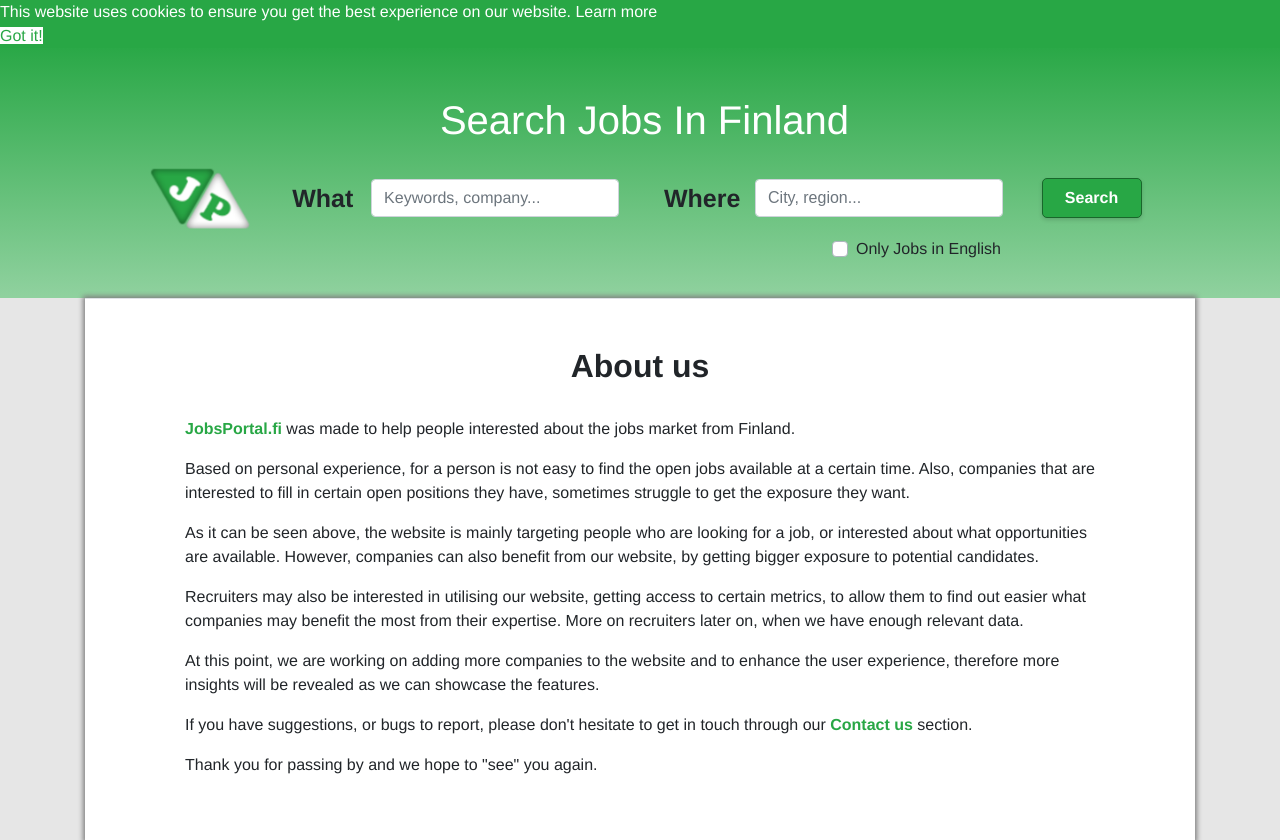
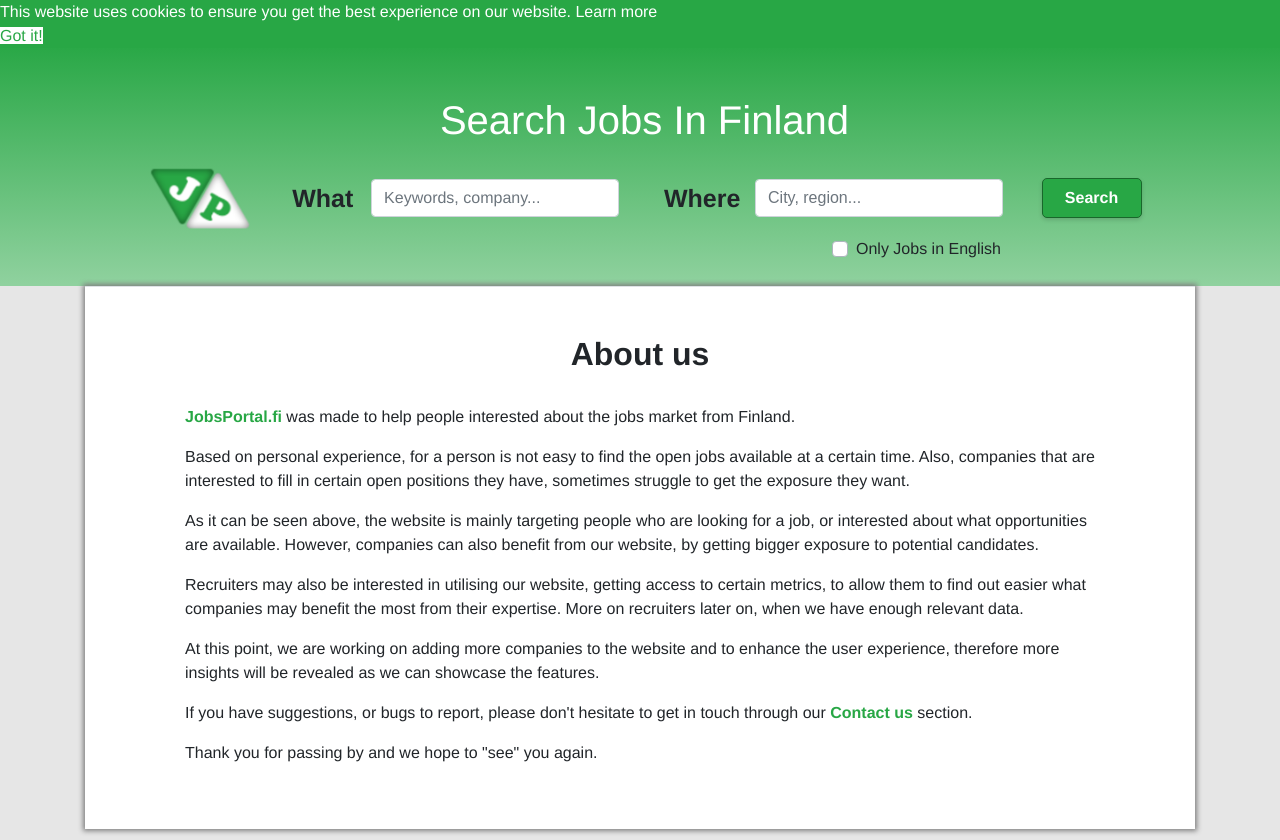
Before and after one commit to benito-gonzalez/jobscraper, a Django app: page /about/about-us in a window 1280 px wide. Shown: the top 840 px of the page. Run offline with Django 3.2, Linux system fonts and the light colour scheme; some libraries are stand-ins or nearby versions.

Commit message:
Removed fixed height of header

```diff
--- a/job_scraper/static/custom.css
+++ b/job_scraper/static/custom.css
@@ -53,7 +53,7 @@ Header
  */
 .header {
     background: linear-gradient(to bottom, #2aa847 0%, #8fd19e 99%);
-    height: 250px;
+    overflow:auto;
 }
 
 .row-header {
--- a/job_scraper/templates/base.html
+++ b/job_scraper/templates/base.html
@@ -49,7 +49,7 @@
 
 <header>
 
-    <div class="header">
+    <div class="header pb-4">
         <div class="container">
 
             <div class="row pt-3 pt-lg-5 align-items-center justify-content-center">
```
